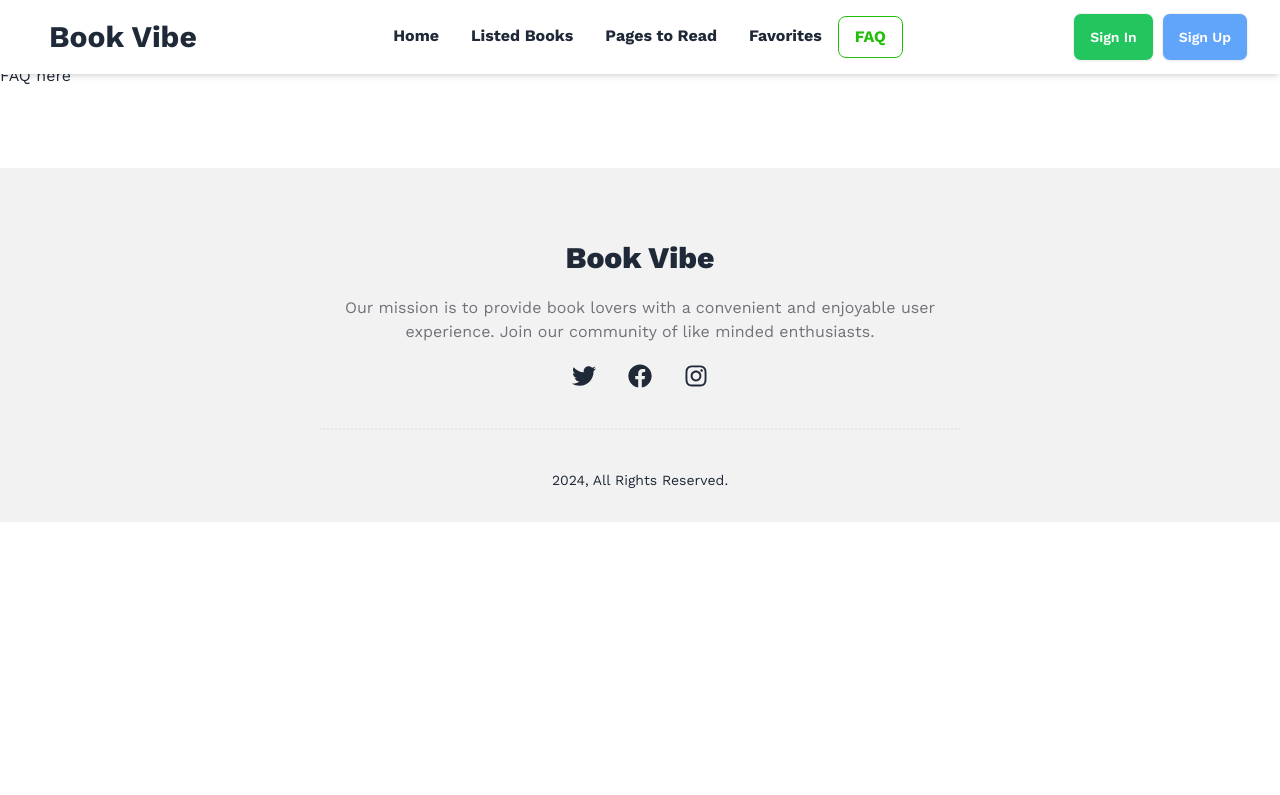
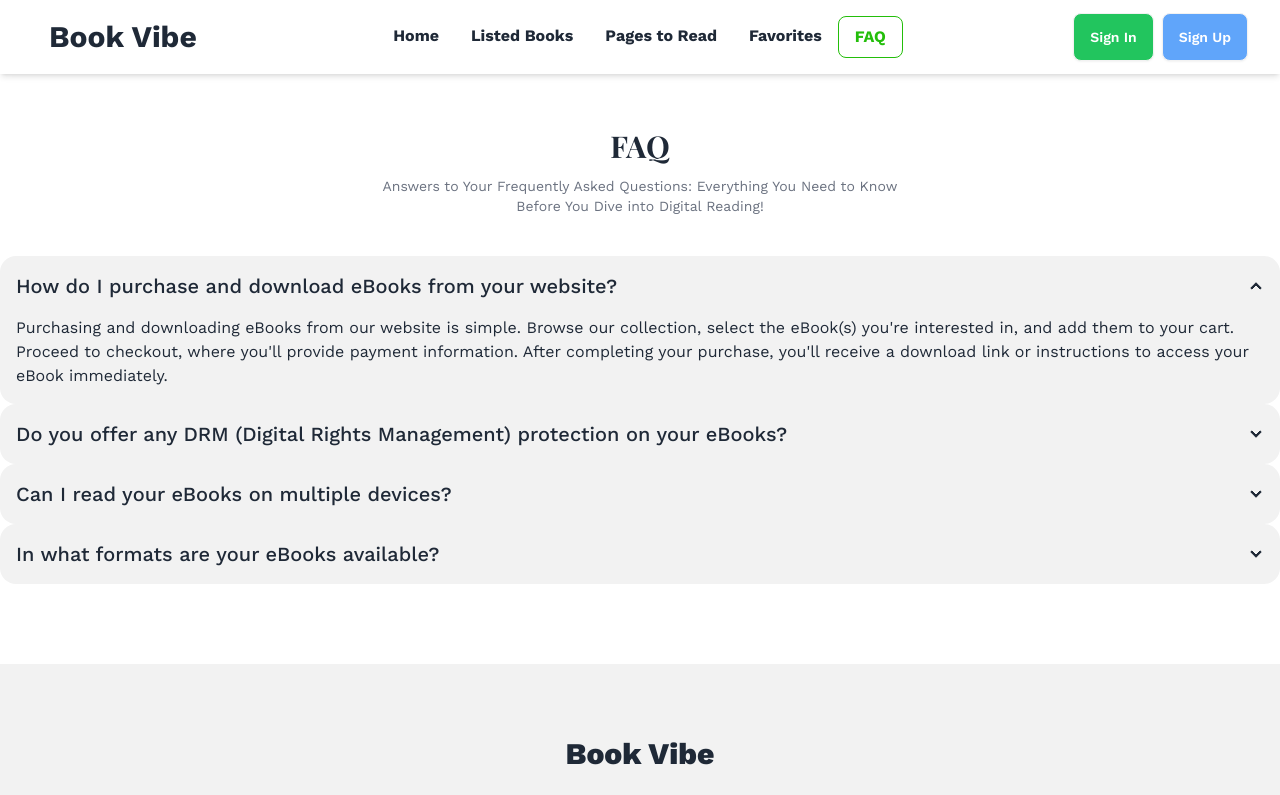
Before and after one commit to nhnaahid/book-vibe, a React (Vite) app: page /faq in a window 1280 px wide. Shown: the top 795 px of the page. Built offline with nearby package versions, Linux system fonts and the light colour scheme.

Commit message:
faq added

```diff
--- a/src/main.jsx
+++ b/src/main.jsx
@@ -56,7 +56,8 @@ const router = createBrowserRouter([
       },
       {
         path: '/favorites',
-        element: <Favorites></Favorites>
+        element: <Favorites></Favorites>,
+        loader: () => fetch('../books.json')
       },
       {
         path: '/faq',
--- a/src/pages/BookDetails.jsx
+++ b/src/pages/BookDetails.jsx
@@ -4,6 +4,7 @@ import { useLoaderData, useParams } from 'react-router-dom';
 import { ToastContainer, toast } from 'react-toastify';
 import 'react-toastify/dist/ReactToastify.css';
 import { saveData } from '../utility/localstorage';
+import { MdFavoriteBorder } from "react-icons/md";
 
 const BookDetails = () => {
     const books = useLoaderData();
@@ -37,6 +38,15 @@ const BookDetails = () => {
             toast.error('This book already added to wishlist.');
         }
     }
+    const handleFavorite = () => {
+        const cases= saveData('favorite','', bookId);
+        if (cases === 'f') {
+            toast.success('Book added to Favorite.');
+        }
+        else if (cases === 'wr') {
+            toast.error('You have already added this book to favorite.');
+        }
+    }
     return (
         <div className='mt-16 flex flex-col md:flex-row justify-between md:items-center gap-5 lg:gap-0 items-stretch'>
             <div className='w-full lg:w-2/5 bg-base-200 rounded-xl p-2 lg:p-0'>
@@ -46,7 +56,12 @@ const BookDetails = () => {
             </div>
             <div className='w-full lg:w-1/2 p-2 lg:p-0'>
                 <div className='space-y-3 border-b pb-3'>
-                    <h1 className="text-3xl font-bold font-playfair">{bookName}</h1>
+                    <div className='flex items-center gap-2'>
+                        <h1 className="text-3xl font-bold font-playfair">{bookName}</h1>
+                        <div className='tooltip mt-1' data-tip="Add to Favorite" >
+                            <MdFavoriteBorder onClick={handleFavorite} className='text-2xl cursor-pointer' />
+                        </div>
+                    </div>
                     <p className='font-bold'>By: {author}</p>
                 </div>
                 <p className='border-b py-3 mb-3 font-bold'>{category}</p>
--- a/src/pages/Faq.jsx
+++ b/src/pages/Faq.jsx
@@ -2,8 +2,50 @@
 
 const Faq = () => {
     return (
-        <div>
-            <h1>FAQ here</h1>
+        <div className="mt-16">
+            <div className="w-full md:w-2/3 text-center mx-auto space-y-3 mt-16">
+                <h1 className="text-3xl font-bold font-playfair">FAQ</h1>
+                <p className='text-sm text-gray-500'>Answers to Your Frequently Asked Questions: Everything You Need to Know <br /> Before You Dive into Digital Reading!</p>
+            </div>
+            {/* faq's */}
+            <div className="mt-10">
+                <div className="collapse collapse-arrow bg-base-200">
+                    <input type="radio" name="my-accordion-2" defaultChecked />
+                    <div className="collapse-title text-xl font-medium">
+                        How do I purchase and download eBooks from your website?
+                    </div>
+                    <div className="collapse-content">
+                        <p>Purchasing and downloading eBooks from our website is simple. Browse our collection, select the eBook(s) you're interested in, and add them to your cart. Proceed to checkout, where you'll provide payment information. After completing your purchase, you'll receive a download link or instructions to access your eBook immediately.</p>
+                    </div>
+                </div>
+                <div className="collapse collapse-arrow bg-base-200">
+                    <input type="radio" name="my-accordion-2" />
+                    <div className="collapse-title text-xl font-medium">
+                        Do you offer any DRM (Digital Rights Management) protection on your eBooks?
+                    </div>
+                    <div className="collapse-content">
+                        <p>Yes, to protect the intellectual property of authors and publishers, some of our eBooks may be encrypted with DRM. This may restrict certain actions such as copying, printing, or sharing the eBook. We ensure that DRM is implemented in a way that balances copyright protection with user convenience.</p>
+                    </div>
+                </div>
+                <div className="collapse collapse-arrow bg-base-200">
+                    <input type="radio" name="my-accordion-2" />
+                    <div className="collapse-title text-xl font-medium">
+                        Can I read your eBooks on multiple devices?
+                    </div>
+                    <div className="collapse-content">
+                        <p>Absolutely! Once you've purchased an eBook from our website, you can download and access it on multiple devices associated with your account. Whether you prefer reading on your e-reader, smartphone, tablet, or computer, our eBooks are accessible across various platforms for your convenience.</p>
+                    </div>
+                </div>
+                <div className="collapse collapse-arrow bg-base-200">
+                    <input type="radio" name="my-accordion-2" />
+                    <div className="collapse-title text-xl font-medium">
+                        In what formats are your eBooks available?
+                    </div>
+                    <div className="collapse-content">
+                        <p>Our eBooks are typically available in popular formats such as EPUB and PDF, compatible with most e-readers and devices including Kindle, Nook, iPad, and Android tablets. Some titles may also be available in additional formats, depending on the publisher's specifications.</p>
+                    </div>
+                </div>
+            </div>
         </div>
     );
 };
--- a/src/pages/Favorites.jsx
+++ b/src/pages/Favorites.jsx
@@ -1,9 +1,30 @@
+import { useEffect, useState } from "react";
+import { useLoaderData } from "react-router-dom";
+import { getStoredData } from "../utility/localstorage";
+import BookInList from "../components/BookInList";
 
 
 const Favorites = () => {
+    const [storedFavoriteBooks, setStoredFavoriteBooks] = useState([]);
+    const books = useLoaderData();
+    useEffect(() => {
+        const storedFavoriteBooksId = getStoredData('favorite');
+        if (books.length > 0) {
+            const storedFavoriteBooksDetails = books.filter(book => storedFavoriteBooksId.includes(book.bookId));
+            // console.log(storedFavoriteBooksDetails);
+            setStoredFavoriteBooks(storedFavoriteBooksDetails);
+        }
+    }, [books])
     return (
-        <div>
-            <h1>Favorites here</h1>
+        <div className="mt-16">
+            <div className="bg-base-200 rounded-xl">
+                <h1 className="text-3xl font-bold text-center p-1 md:p-4 font-playfair">Favorite Books</h1>
+            </div>
+            <div className="mt-12">
+            {
+                storedFavoriteBooks.map(book => <BookInList key={book.bookId} book={book}></BookInList>)
+            }
+        </div>
         </div>
     );
 };
--- a/src/pages/ListedBooks.jsx
+++ b/src/pages/ListedBooks.jsx
@@ -13,7 +13,7 @@ const ListedBooks = () => {
     return (
         <div className="mt-16 flex flex-col gap-4">
             <div className="bg-base-200 rounded-xl">
-                <h1 className="text-3xl font-bold text-center p-1 md:p-4">Books</h1>
+                <h1 className="text-3xl font-bold text-center p-1 md:p-4 font-playfair">Books</h1>
             </div>
 
             {/* Sort by section */}
--- a/src/utility/localstorage.js
+++ b/src/utility/localstorage.js
@@ -39,6 +39,8 @@ const saveData = (keySelf, keyOther, value) => {
             // return 'clicked: read && item not in read'
             return 'r1';
         }
+        if (keySelf === 'favorite')
+            return 'f';
         // return 'clicked: wishlist && item not in wishlist or read'
         return 'w1';
     }
```
